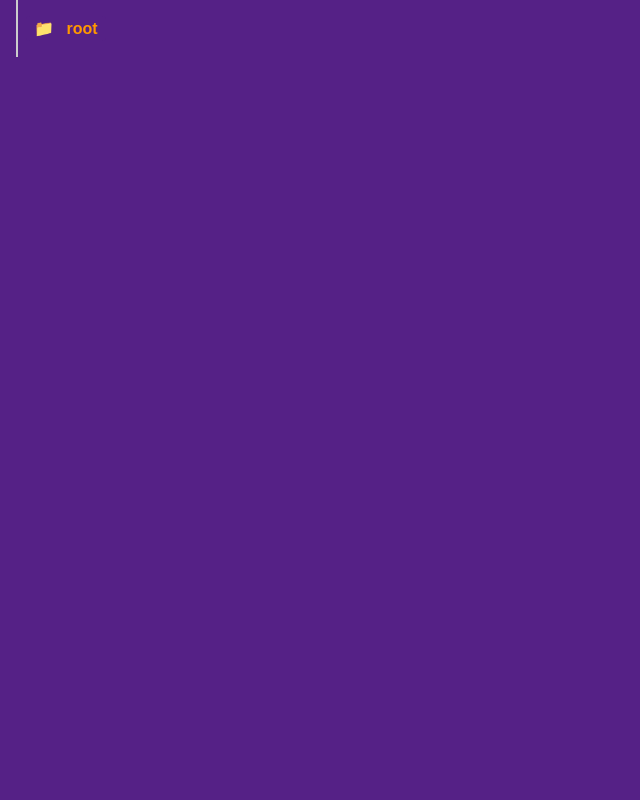
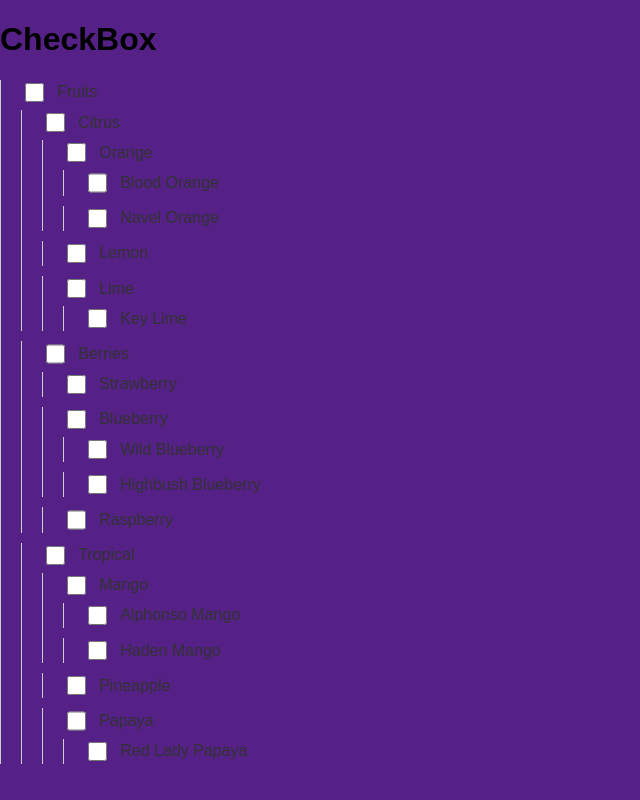
Before and after one commit to UDAY525/ui-library, a React (Create React App) app: page / in a window 1280 px wide. Shown: the whole page, without its empty margins (0-640 px from the left). Built offline with nearby package versions, Linux system fonts and the light colour scheme.

Commit message:
nested checkboxes

```diff
--- a/src/App.js
+++ b/src/App.js
@@ -8,6 +8,7 @@ import TreeView from './components/tree-ui';
 import menus from './components/tree-ui/data';
 import OtpHolder from './components/otp-entry/OtpHolder';
 import FilesFolder from './components/folder';
+import CheckBox from './components/group-check';
 function App() {
   return (
     <div className="App">
@@ -37,7 +38,10 @@ function App() {
       {/* <OtpHolder/> */}
 
       {/* Files Folder */}
-      <FilesFolder/>
+      {/* <FilesFolder/> */}
+
+      {/* Parent Child CheckBox */}
+      <CheckBox/>
     </div>
   );
 }
--- /dev/null
+++ b/src/components/group-check/index.js
@@ -0,0 +1,216 @@
+import React, { useState } from "react";
+import "../group-check/style.css";
+
+const checkBoxesData = [
+  {
+    id: "1",
+    name: "Fruits",
+    children: [
+      {
+        id: "1.1",
+        name: "Citrus",
+        children: [
+          {
+            id: "1.1.1",
+            name: "Orange",
+            children: [
+              {
+                id: "1.1.1.1",
+                name: "Blood Orange",
+                children: [],
+              },
+              {
+                id: "1.1.1.2",
+                name: "Navel Orange",
+                children: [],
+              },
+            ],
+          },
+          {
+            id: "1.1.2",
+            name: "Lemon",
+            children: [],
+          },
+          {
+            id: "1.1.3",
+            name: "Lime",
+            children: [
+              {
+                id: "1.1.3.1",
+                name: "Key Lime",
+                children: [],
+              },
+            ],
+          },
+        ],
+      },
+      {
+        id: "1.2",
+        name: "Berries",
+        children: [
+          {
+            id: "1.2.1",
+            name: "Strawberry",
+            children: [],
+          },
+          {
+            id: "1.2.2",
+            name: "Blueberry",
+            children: [
+              {
+                id: "1.2.2.1",
+                name: "Wild Blueberry",
+                children: [],
+              },
+              {
+                id: "1.2.2.2",
+                name: "Highbush Blueberry",
+                children: [],
+              },
+            ],
+          },
+          {
+            id: "1.2.3",
+            name: "Raspberry",
+            children: [],
+          },
+        ],
+      },
+      {
+        id: "1.3",
+        name: "Tropical",
+        children: [
+          {
+            id: "1.3.1",
+            name: "Mango",
+            children: [
+              {
+                id: "1.3.1.1",
+                name: "Alphonso Mango",
+                children: [],
+              },
+              {
+                id: "1.3.1.2",
+                name: "Haden Mango",
+                children: [],
+              },
+            ],
+          },
+          {
+            id: "1.3.2",
+            name: "Pineapple",
+            children: [],
+          },
+          {
+            id: "1.3.3",
+            name: "Papaya",
+            children: [
+              {
+                id: "1.3.3.1",
+                name: "Red Lady Papaya",
+                children: [],
+              },
+            ],
+          },
+        ],
+      },
+    ],
+  },
+];
+
+const CheckBox = () => {
+  const [checked, setChecked] = useState({});
+
+  const handleOnChangeCheck = (node, e) => {
+    setChecked((prev) => {
+      const newState = { ...prev, [node.id]: e.target.checked };
+      const isChecked = e.target.checked;
+
+      // Update all children recursively
+      const updateChildren = (node) => {
+        node.children?.forEach((child) => {
+          newState[child.id] = isChecked;
+          child.children && updateChildren(child);
+        });
+      };
+      updateChildren(node);
+
+      // Update parent nodes recursively
+      const updateParents = (node, parentData) => {
+        if (!parentData) return;
+
+        const allChildrenChecked = parentData.children.every(
+          (child) => newState[child.id]
+        );
+        newState[parentData.id] = allChildrenChecked;
+
+        // Find the parent's parent and update recursively
+        checkBoxesData.forEach((topLevelNode) =>
+          findAndUpdateParent(topLevelNode, parentData.id)
+        );
+      };
+
+      const findAndUpdateParent = (currentNode, childId) => {
+        if (!currentNode.children) return null;
+
+        if (currentNode.children.some((child) => child.id === childId)) {
+          updateParents(currentNode, currentNode);
+          return currentNode;
+        }
+
+        for (const child of currentNode.children) {
+          const parent = findAndUpdateParent(child, childId);
+          if (parent) return parent;
+        }
+
+        return null;
+      };
+
+      // Start updating parents from the current node
+      checkBoxesData.forEach((topLevelNode) =>
+        findAndUpdateParent(topLevelNode, node.id)
+      );
+
+      return newState;
+    });
+  };
+
+  return (
+    <div>
+      <h1>CheckBox</h1>
+      <CheckBoxItem
+        checkBoxesData={checkBoxesData}
+        handleOnChangeCheck={handleOnChangeCheck}
+        checked={checked}
+      />
+    </div>
+  );
+};
+
+const CheckBoxItem = ({ checkBoxesData, handleOnChangeCheck, checked }) => {
+  return (
+    <div>
+      {checkBoxesData.map((checkItem, index) => (
+        <div key={index} className="check-container">
+          <div className="checkbox-content">
+            <input
+              type="checkbox"
+              checked={!!checked[checkItem.id]} // Use checked attribute
+              onChange={(e) => handleOnChangeCheck(checkItem, e)}
+            />
+            <span>{checkItem.name}</span>
+          </div>
+          {checkItem.children && (
+            <CheckBoxItem
+              checkBoxesData={checkItem.children}
+              handleOnChangeCheck={handleOnChangeCheck}
+              checked={checked}
+            />
+          )}
+        </div>
+      ))}
+    </div>
+  );
+};
+
+export default CheckBox;
--- /dev/null
+++ b/src/components/group-check/style.css
@@ -0,0 +1,30 @@
+.check-container {
+    padding-left: 20px;
+    margin-bottom: 10px;
+    border-left: 1px solid #ccc; /* Add a subtle vertical line for hierarchy */
+}
+
+.checkbox-content {
+    display: flex;
+    justify-content: start;
+    align-items: center;
+    gap: 10px; /* Add spacing between the checkbox and label */
+    margin-bottom: 5px;
+}
+
+.checkbox-content input {
+    width: 1.2rem;
+    height: 1.2rem;
+    cursor: pointer;
+}
+
+.checkbox-content span {
+    font-size: 1rem;
+    color: #333;
+    cursor: pointer;
+    transition: color 0.3s;
+}
+
+.checkbox-content span:hover {
+    color: #007bff; /* Add hover effect for the label */
+}
```
